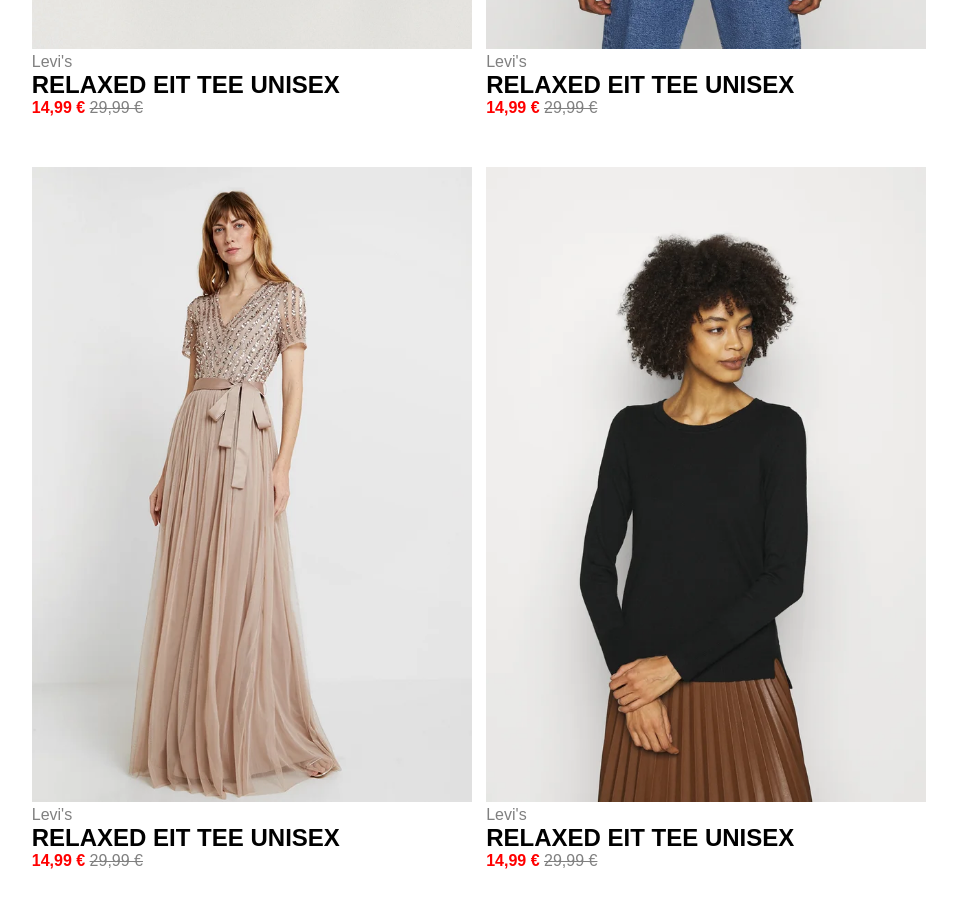
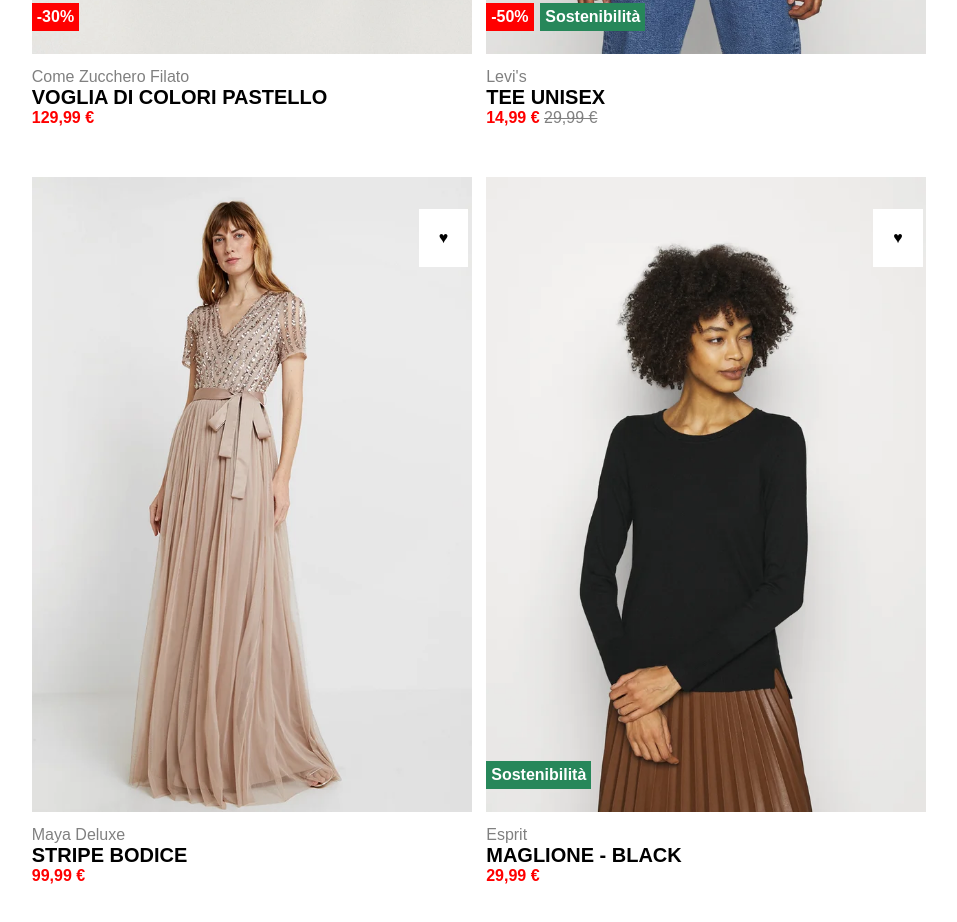
Before and after one commit to salvatoreolivieri/zalando-replication, a plain HTML site: page index.html in a window 1280 px wide. Shown: the part 1370-2292 px from the top of the page, without its empty margins (156-1113 px from the left). Drawn offline with Linux system fonts and the light colour scheme.

Commit message:
Aggiunte etichette prodotti

```diff
--- a/assets/css/style.css
+++ b/assets/css/style.css
@@ -19,6 +19,11 @@ body{
 /*
 UTILITIES
 */
+
+h2{
+  text-transform: uppercase;
+  font-size: 20px;
+}
 
 .product-description{
   text-align: left;
@@ -57,4 +62,42 @@ section .product{
 section .product div img{
   width: 450px;
   padding-right: 10px;
+  padding-bottom: 10px;
 }
+
+section .product div{
+  position: relative;
+}
+
+
+.sconto, .tipologia-prodotto, .tipologia-prodotto-new{
+  background-color: red;
+  position: absolute;
+  top: 90%;
+  left: 0%;
+  z-index: 100;
+  padding: 5px;
+  color: white;
+}
+
+
+.tipologia-prodotto{
+  background-color: #27875A;
+  top: 90%;
+  left: 12%;
+}
+
+.tipologia-prodotto-new{
+  background-color: #27875A;
+  top: 90%;
+  left: 0%;
+}
+
+.favourite{
+  position: absolute;
+  z-index: 100;
+  background-color: white;
+  padding: 20px;
+  top: 5%;
+  left: 86%;
+}
--- a/index.html
+++ b/index.html
@@ -16,12 +16,15 @@
 
       <div>
         <img src="assets/img/1.webp" alt="">
+        <strong class="sconto">-50%</strong>
+        <strong class="tipologia-prodotto">Sostenibilità</strong>
+        <span class="favourite"> &hearts;</span>
       </div>
 
       <!-- descrizione prodotto -->
       <div class="product-description">
         <span class="brand">Levi's</span>
-        <h2>RELAXED EIT TEE UNISEX</h2>
+        <h2>RELAXED FIT TEE UNISEX</h2>
         <strong class="last-price">14,99 € </strong> <span class="old-price">29,99 €</span>
       </div>
 
@@ -33,14 +36,16 @@
 
       <div>
         <img src="assets/img/2.webp" alt="">
+        <strong class="sconto">-30%</strong>
+        <span class="favourite"> &hearts;</span>
       </div>
 
 
       <!-- descrizione prodotto n°2 -->
       <div class="product-description">
-        <span class="brand">Levi's</span>
-        <h2>RELAXED EIT TEE UNISEX</h2>
-        <strong class="last-price">14,99 € </strong> <span class="old-price">29,99 €</span>
+        <span class="brand">Guess</span>
+        <h2>ROSES TEE</h2>
+        <strong class="last-price">20,99 € </strong> <span class="old-price">29,99 €</span>
       </div>
 
     </div>
@@ -51,13 +56,15 @@
 
       <div>
         <img src="assets/img/3.webp" alt="">
+        <strong class="sconto">-30%</strong>
+        <span class="favourite"> &hearts;</span>
       </div>
 
       <!-- descrizione prodotto n°3-->
       <div class="product-description">
-        <span class="brand">Levi's</span>
-        <h2>RELAXED EIT TEE UNISEX</h2>
-        <strong class="last-price">14,99 € </strong> <span class="old-price">29,99 €</span>
+        <span class="brand">Come Zucchero Filato</span>
+        <h2>Voglia di colori pastello</h2>
+        <strong class="last-price">129,99 € </strong>
       </div>
 
     </div>
@@ -68,12 +75,15 @@
 
       <div>
         <img src="assets/img/4.webp" alt="">
+        <strong class="sconto">-50%</strong>
+        <strong class="tipologia-prodotto">Sostenibilità</strong>
+        <span class="favourite"> &hearts;</span>
       </div>
 
       <!-- descrizione prodotto n°4-->
       <div class="product-description">
         <span class="brand">Levi's</span>
-        <h2>RELAXED EIT TEE UNISEX</h2>
+        <h2>TEE UNISEX</h2>
         <strong class="last-price">14,99 € </strong> <span class="old-price">29,99 €</span>
       </div>
 
@@ -85,13 +95,14 @@
 
       <div>
         <img src="assets/img/5.webp" alt="">
+        <span class="favourite"> &hearts;</span>
       </div>
 
       <!-- descrizione prodotto n°5-->
       <div class="product-description">
-        <span class="brand">Levi's</span>
-        <h2>RELAXED EIT TEE UNISEX</h2>
-        <strong class="last-price">14,99 € </strong> <span class="old-price">29,99 €</span>
+        <span class="brand">Maya Deluxe</span>
+        <h2>Stripe bodice</h2>
+        <strong class="last-price">99,99 € </strong>
       </div>
 
     </div>
@@ -102,14 +113,15 @@
 
       <div>
         <img src="assets/img/6.webp" alt="">
+        <strong class="tipologia-prodotto-new">Sostenibilità</strong>
+        <span class="favourite"> &hearts;</span>
       </div>
 
       <!-- descrizione prodotto n°6-->
       <div class="product-description">
-        <span class="brand">Levi's</span>
-        <h2>RELAXED EIT TEE UNISEX</h2>
-        <strong class="last-price">14,99 € </strong> <span class="old-price">29,99 €</span>
-      </div>
+        <span class="brand">Esprit</span>
+        <h2>Maglione - black</h2>
+        <strong class="last-price">29,99 € </strong>
 
     </div>
 
```
